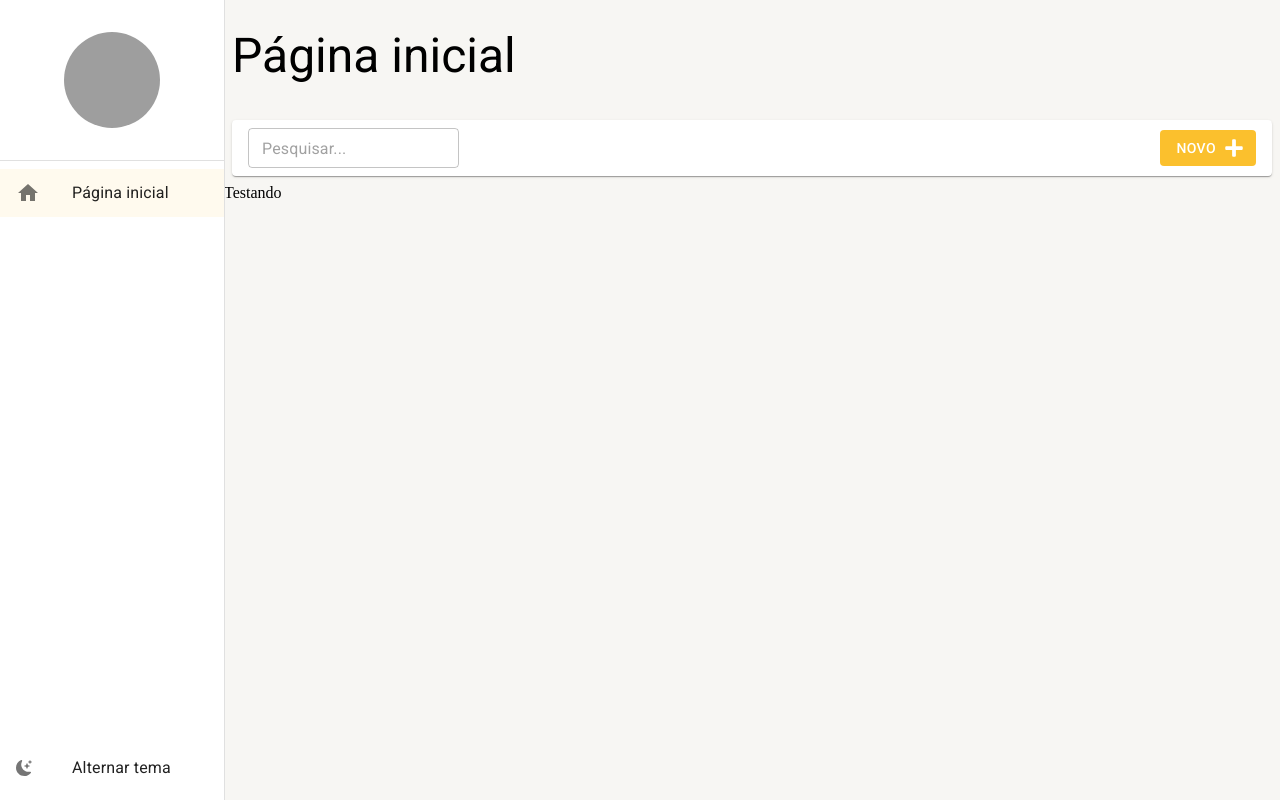
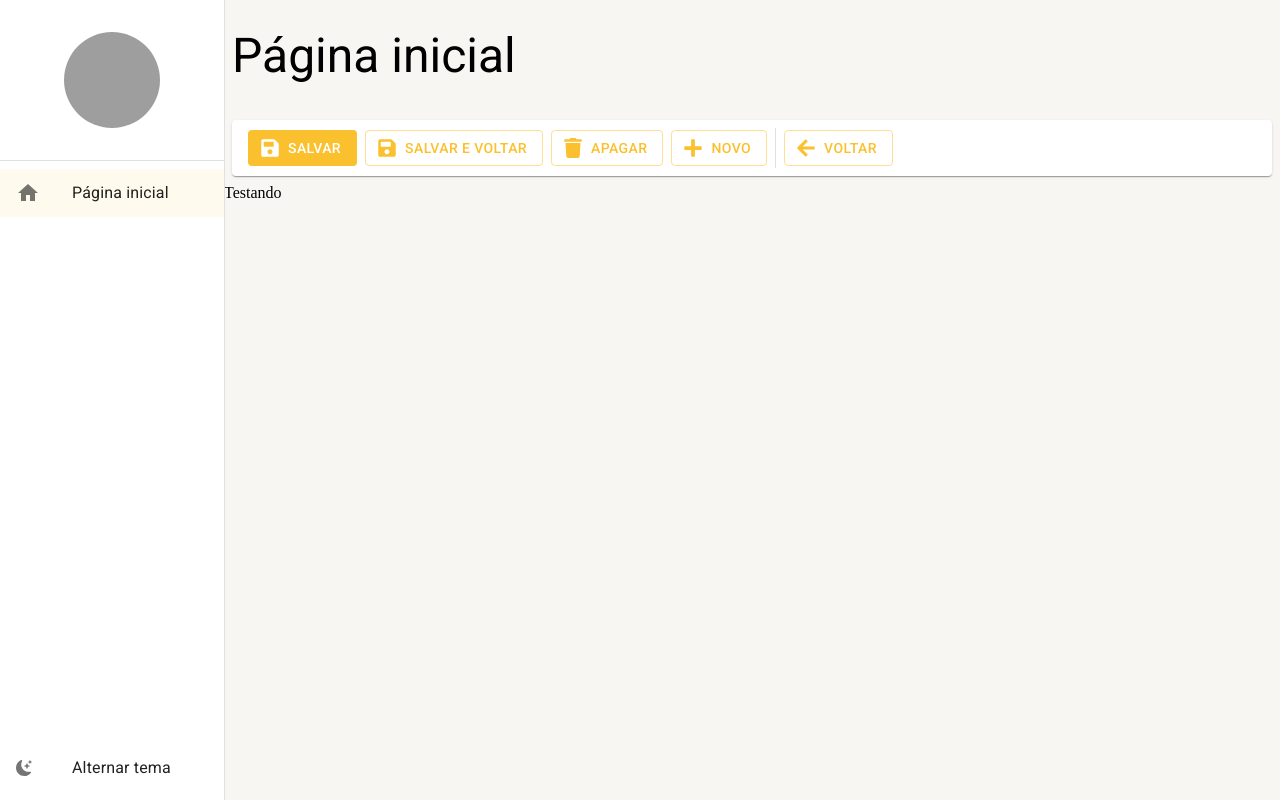
Before and after one commit to wandealves/react-materialui-typescript-web, a React (Create React App) app: page /pagina-inicial in a window 1280 px wide. Built offline with nearby package versions, Linux system fonts and the light colour scheme; grey boxes are pictures that could not be loaded.

Commit message:
feat: criação barra de ferramenta de detalhe

```diff
--- a/src/pages/dashboard/Dashboard.tsx
+++ b/src/pages/dashboard/Dashboard.tsx
@@ -1,5 +1,5 @@
 import React from 'react';
-import { FerramentasDaListagem } from '../../shared/components';
+import { FerramentasDeDetalhe } from '../../shared/components';
 import { LayoutBaseDePagina } from '../../shared/layouts';
 
 // import { Container } from './styles';
@@ -8,7 +8,7 @@ export const Dashboard: React.FC = () => {
   return (
     <LayoutBaseDePagina
       titulo="Página inicial"
-      barraDeFerramentas={<FerramentasDaListagem mostarInputBusca />}
+      barraDeFerramentas={<FerramentasDeDetalhe />}
     >
       Testando
     </LayoutBaseDePagina>
--- /dev/null
+++ b/src/shared/components/ferramentas-de-detalhe/FerramentasDeDetalhes.tsx
@@ -0,0 +1,58 @@
+import { Box, Button, Divider, Paper,useTheme } from '@mui/material';
+import { FaPlus,FaSave,FaTrash,FaArrowLeft } from 'react-icons/fa';
+
+export const FerramentasDeDetalhe:React.FC = () =>{
+  const theme = useTheme();
+  return (<Box
+    height={theme.spacing(5)}
+    marginX={1}
+    padding={1}
+    paddingX={2}
+    display="flex"
+    gap={1}
+    alignItems="center"
+    component={Paper}
+  >
+    <Button
+      variant="contained"
+      color="primary"
+      disableElevation
+      startIcon={<FaSave />}
+    >
+           Salvar
+    </Button>
+    <Button
+      variant="outlined"
+      color="primary"
+      disableElevation
+      startIcon={<FaSave />}
+    >
+           Salvar e voltar
+    </Button>
+    <Button
+      variant="outlined"
+      color="primary"
+      disableElevation
+      startIcon={<FaTrash />}
+    >
+           Apagar
+    </Button>
+    <Button
+      variant="outlined"
+      color="primary"
+      disableElevation
+      startIcon={<FaPlus />}
+    >
+           Novo
+    </Button>
+    <Divider variant='middle' orientation='vertical'/>
+    <Button
+      variant="outlined"
+      color="primary"
+      disableElevation
+      startIcon={<FaArrowLeft />}
+    >
+           Voltar
+    </Button>
+  </Box>);
+};
--- a/src/shared/components/index.ts
+++ b/src/shared/components/index.ts
@@ -1,2 +1,3 @@
 export * from './menu-lateral/MenuLateral';
 export * from './ferramentas-da-listagem/FerramentasDaListagem';
+export * from './ferramentas-de-detalhe/FerramentasDeDetalhes';
```
